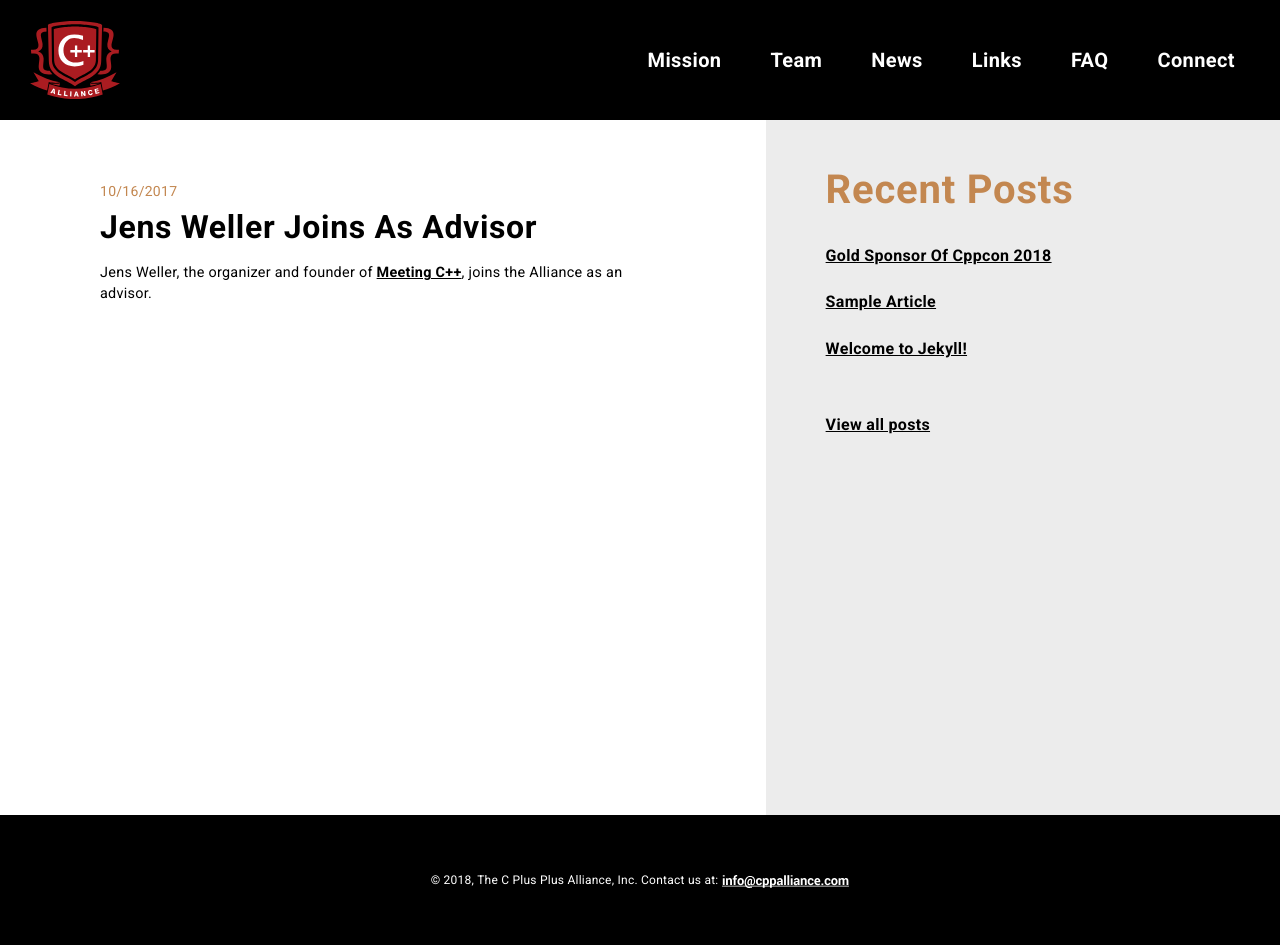
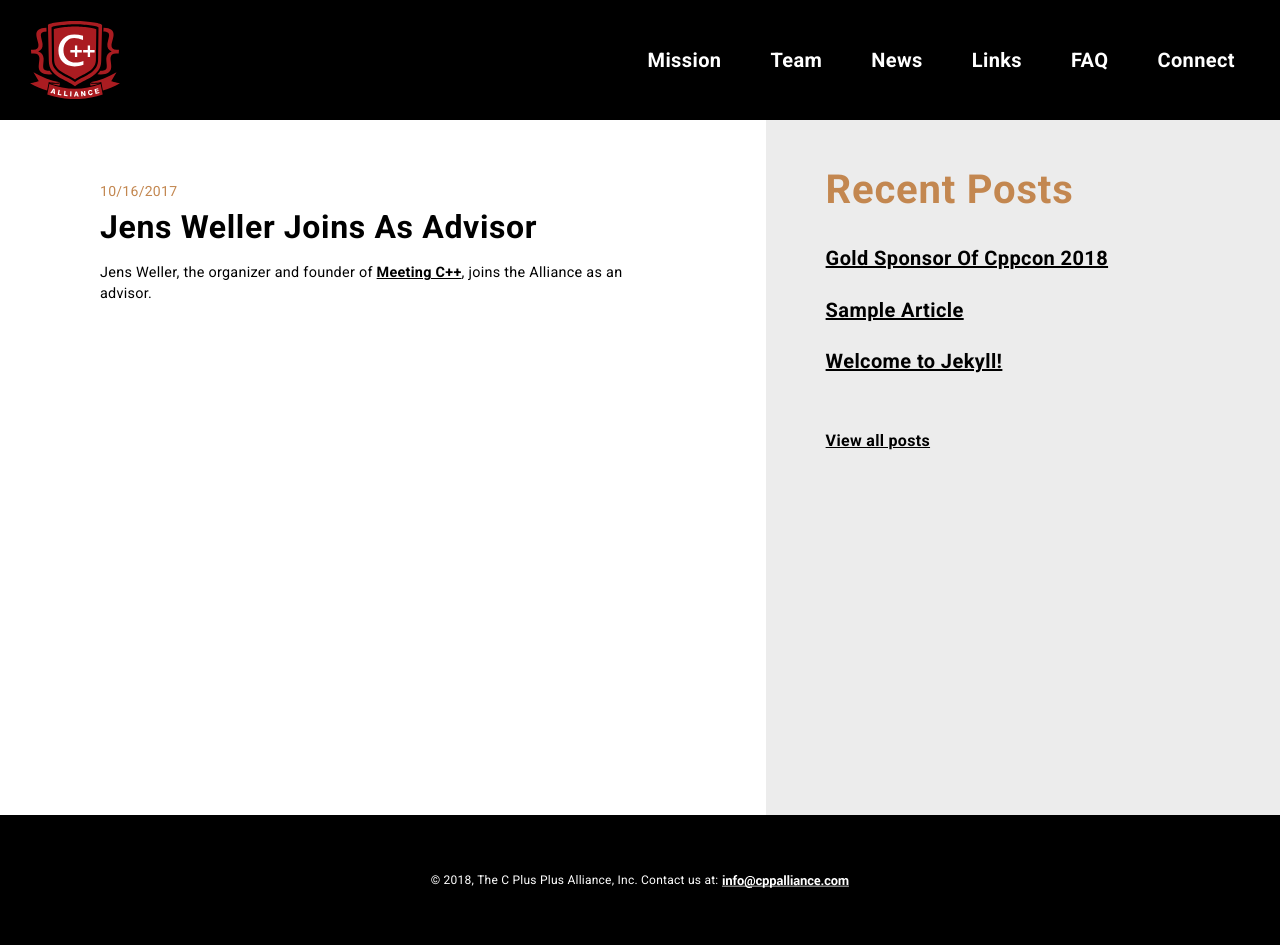
Before and after one commit to AlchemyInteractive/cpp-alliance, a Jekyll site: the page built from _posts/2017-10-16-Jens-Weller-joins-as-Advisor.md, in a window 1280 px wide. Built offline with Jekyll 4.4.1, drawn with Linux system fonts in a browser that asks for light colours.

Commit message:
updates recent posts titles to mimic news index titles

```diff
--- a/_sass/pages/post.scss
+++ b/_sass/pages/post.scss
@@ -113,6 +113,16 @@
         display: none;
       }
     }
+
+    .news-title {
+      @include breakpoint($desktop-small) {
+        font-size: 1.25rem;
+      }
+
+      @include breakpoint($desktop-large) {
+        font-size: 1.875rem;
+      }
+    }
   }
 
   .recent-post-header {
```
